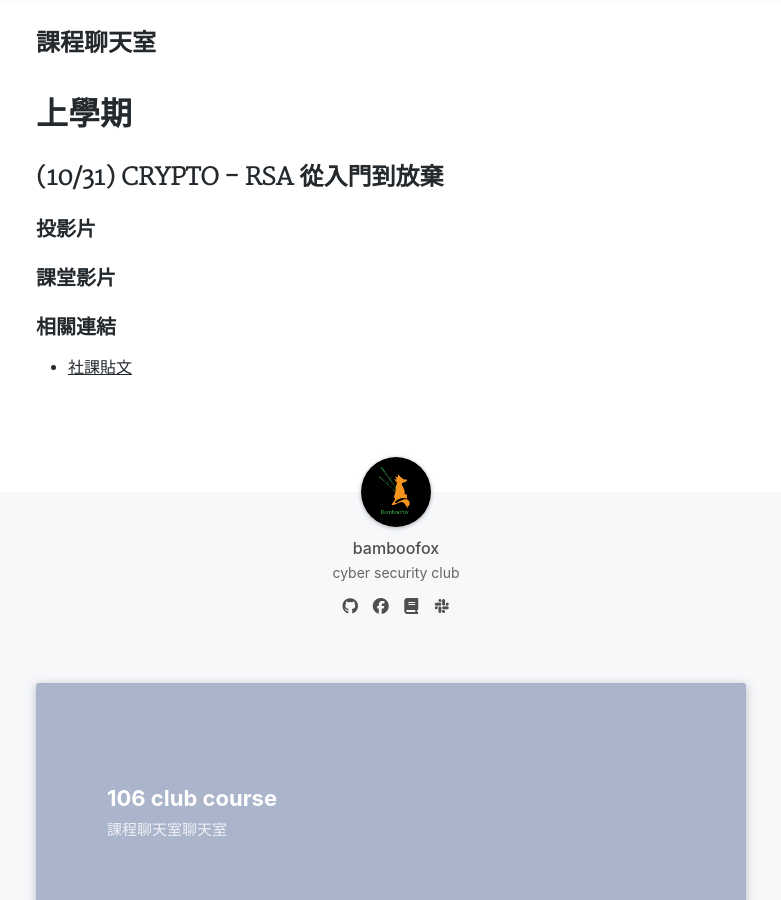
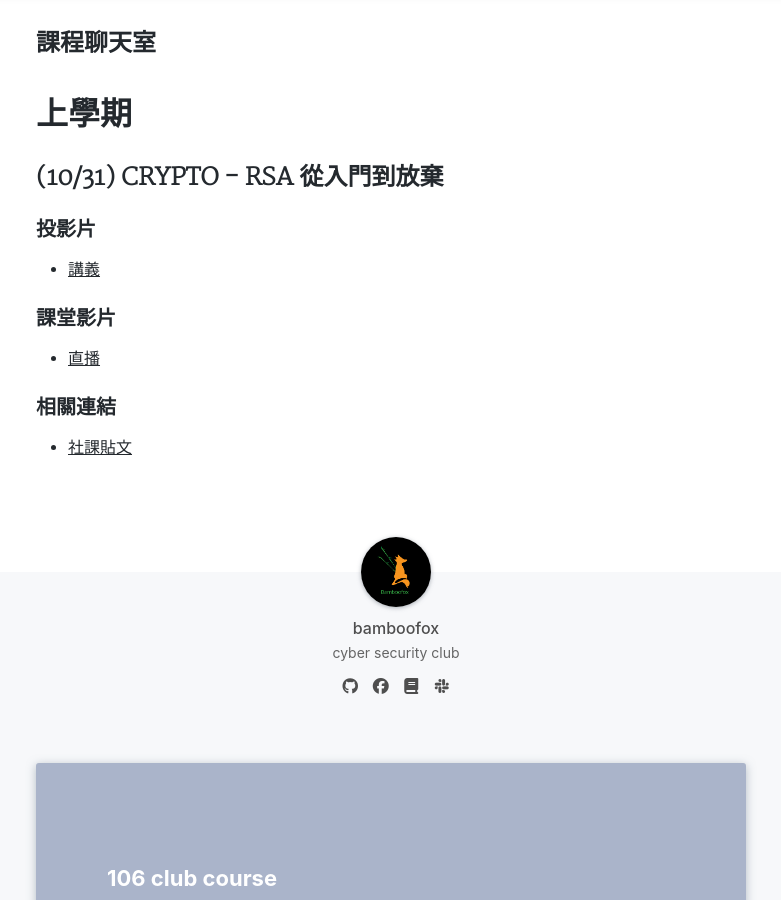
Before and after one commit to bamboofox/bamboofox.github.io, a Jekyll site: the page built from _posts/2018-10-31-2018-club-courses.md, in a window 1280 px wide and 900 px high, scrolled down 371 px. Shown: the whole window, without its empty margins (244-1025 px from the left). Built offline with Jekyll 4.4.1, drawn with Linux system fonts in a browser that asks for light colours; nearby versions of some CDN libraries; comment, search, counter and statistics services are not loaded; a style sheet for code colours, icons or effects is not loaded.

Commit message:
Update 2018-10-31-2018-club-courses.md

```diff
--- a/_posts/2018-10-31-2018-club-courses.md
+++ b/_posts/2018-10-31-2018-club-courses.md
@@ -15,8 +15,10 @@ categories:
 ## (10/31) CRYPTO - RSA 從入門到放棄
 
 ### 投影片
+- [講義](https://drive.google.com/file/d/1BuRRpSqJw5tK5eWcw6MMG7f6DwDQX5-W/view?fbclid=IwAR1GGSI3mDr63bHejfuwvNapMbvXY3uVp1wQxjmlPnWuxI3hFvWTMHDez-I)
 
 ### 課堂影片
+- [直播](https://www.youtube.com/watch?v=9_vVALB0JM8)
 
 ### 相關連結
 - [社課貼文](https://tinyurl.com/y8y38pmo)
```
